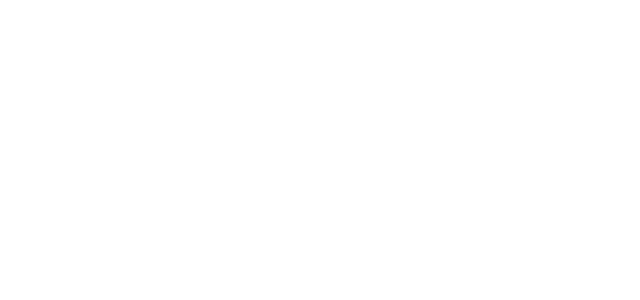
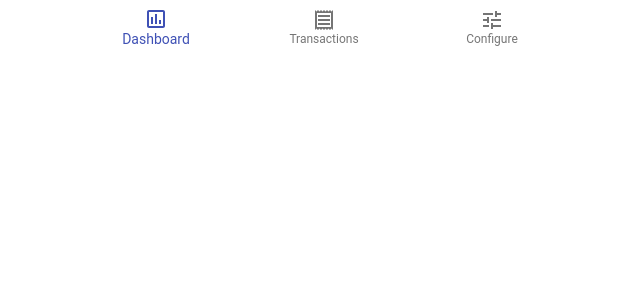
Before and after one commit to su-per-man/Invo, a React (Create React App) app: page / in a window 1280 px wide. Shown: the top 300 px of the page, without its empty margins (316-956 px from the left). Built offline with nearby package versions, Linux system fonts and the light colour scheme.

Commit message:
Implementing NavBar - Material UI

```diff
--- a/package.json
+++ b/package.json
@@ -3,11 +3,14 @@
   "version": "0.1.0",
   "private": true,
   "dependencies": {
+    "@material-ui/core": "^4.11.0",
+    "@material-ui/icons": "^4.9.1",
     "@testing-library/jest-dom": "^4.2.4",
     "@testing-library/react": "^9.5.0",
     "@testing-library/user-event": "^7.2.1",
     "react": "^16.13.1",
     "react-dom": "^16.13.1",
+    "react-router": "^5.2.0",
     "react-scripts": "3.4.3"
   },
   "scripts": {
--- a/src/App.js
+++ b/src/App.js
@@ -1,9 +1,9 @@
-import React from 'react';
+import React from 'react'
+import BottomNavBar from './components/BottomNavBar'
 
 function App() {
   return (
-    <div className="App">
-    </div>
+    <BottomNavBar />
   );
 }
 
--- /dev/null
+++ b/src/components/BottomNavBar.js
@@ -0,0 +1,29 @@
+import React from 'react';
+import { BottomNavigation, BottomNavigationAction } from '@material-ui/core';
+import { AssessmentOutlined, ReceiptOutlined, TuneOutlined } from '@material-ui/icons';
+
+export default class BottomNavBar extends React.Component {
+    constructor(props) {
+        super(props);
+        this.state = {
+            value: 0
+        };
+    }
+    render() {
+        return (
+            <BottomNavigation
+                value={this.state.value}
+                onChange={(event, newValue) => {
+                    this.setState({
+                        value: newValue
+                    });
+                }}
+                showLabels
+            >
+                <BottomNavigationAction label="Dashboard" icon={<AssessmentOutlined />} />
+                <BottomNavigationAction label="Transactions" icon={<ReceiptOutlined />} />
+                <BottomNavigationAction label="Configure" icon={<TuneOutlined />} />
+            </BottomNavigation>
+        );
+    }
+}
```
Also changed, not shown: 1 other file (tests, documents, lock files or other folders).
